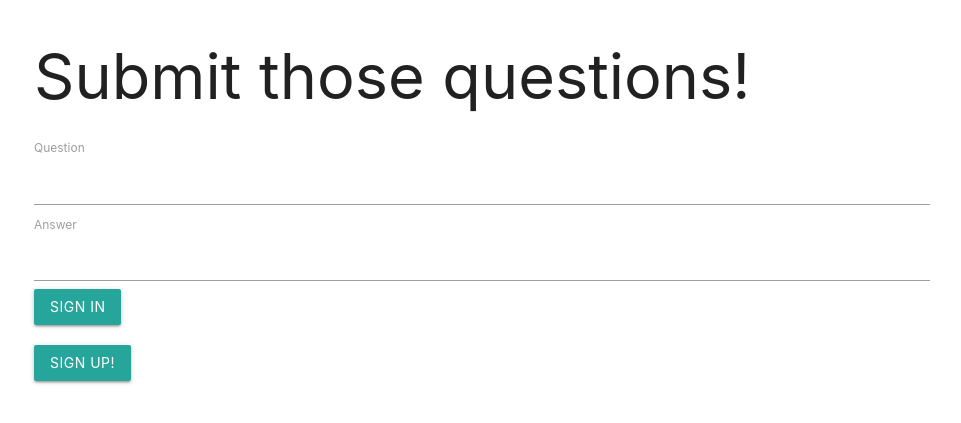
After one commit to SpencerFalor-Ward/Pictomoji, a Node server app: template views/questions.handlebars in a window 1280 px wide. The commit adds this page. Shown: the top 423 px of the page, without its empty margins (158-1119 px from the left). Run offline with Node 20, Linux system fonts and the light colour scheme; the template is opened without the code that fills it, so the values that code supplies are empty; some libraries are stand-ins or nearby versions.

Commit message:
fixed merge

```diff
--- a/server.js
+++ b/server.js
@@ -3,8 +3,8 @@ const passport = require("passport")
 const session = require("express-session")
 const db = require("./models")
 const authRoute = require("./routes/auth.js")
-const questionsApiRoutes = require("./routes/questions-api-routes.js")
 const htmlRoute = require("./routes/htmlRoute.js")
+const questionsApiRoutes = require("./routes/questions-api-routes")
 
 const app = express()
 
--- a/views/layouts/main.handlebars
+++ b/views/layouts/main.handlebars
@@ -13,7 +13,6 @@
 	</head>
 	<body>
 		<div class="container">
-
 		{{{ body }}}
 		<script src="./src/_js/index.js"></script>
 		</div>
--- /dev/null
+++ b/views/questions.handlebars
@@ -0,0 +1,23 @@
+<!DOCTYPE html>
+<html lang="en">
+<head>
+    <meta charset="UTF-8">
+    <meta name="viewport" content="width=device-width, initial-scale=1.0">
+    <title>Document</title>
+</head>
+<body>
+    <h1>Submit those questions!</h1>
+<div class="row">
+    <form id="signin" name="signin" method="post" action="signin">
+        <label for="question">Question</label>
+        <input class="text" name="question" type="text" />
+        <label for="answer">Answer</label>
+        <input class="text" name="answer" type="text" />
+        <input class="btn" type="submit" value="Sign In" />
+    </form>
+</div>
+<div class="text-center">
+<a href="/signup" class="btn">Sign up!</a>
+</div>
+</body>
+</html>
```
Also changed, not shown: index.js (added, +48 -0 lines).
